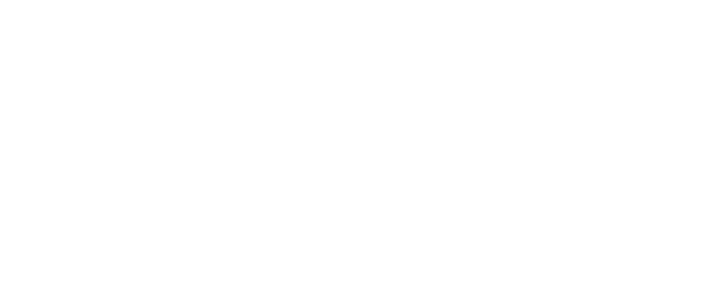
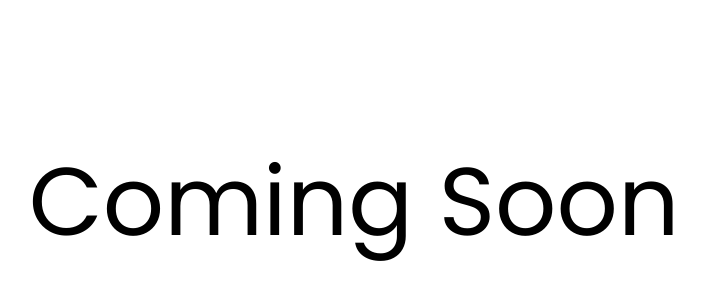
Before and after one commit to Aman7400/ecommerce, a React (Create React App) app: page /about in a window 1280 px wide. Before the commit this address had no page. Shown: the part 198-498 px from the top of the page, without its empty margins (286-990 px from the left). Built offline with nearby package versions, Linux system fonts and the light colour scheme.

Commit message:
About Page

```diff
--- a/src/App.js
+++ b/src/App.js
@@ -3,6 +3,7 @@ import Login from "./pages/auth/Login";
 import Register from "./pages/auth/Register";
 import Home from "./pages/home/index";
 import Dashboard from "./pages/dashboard/index";
+import About from "./pages/About";
 
 // TODO - Make all imports Lazy, Use Suspense
 
@@ -12,6 +13,7 @@ function App() {
       <Routes>
         <Route path="/" element={<Dashboard />} />
         <Route path="/home" element={<Home />} />
+        <Route path="/about" element={<About />} />
         <Route path="/login" element={<Login />} />
         <Route path="/register" element={<Register />} />
       </Routes>
--- /dev/null
+++ b/src/pages/About.js
@@ -0,0 +1,19 @@
+import { Container, styled, Typography } from "@mui/material";
+import React from "react";
+
+const Wrapper = styled(Container)(({ theme }) => ({
+  display: "flex",
+  justifyContent: "center",
+  alignItems: "center",
+  height: "100vh",
+}));
+
+const About = () => {
+  return (
+    <Wrapper maxWidth="xl">
+      <Typography variant="h1">Coming Soon</Typography>
+    </Wrapper>
+  );
+};
+
+export default About;
```
